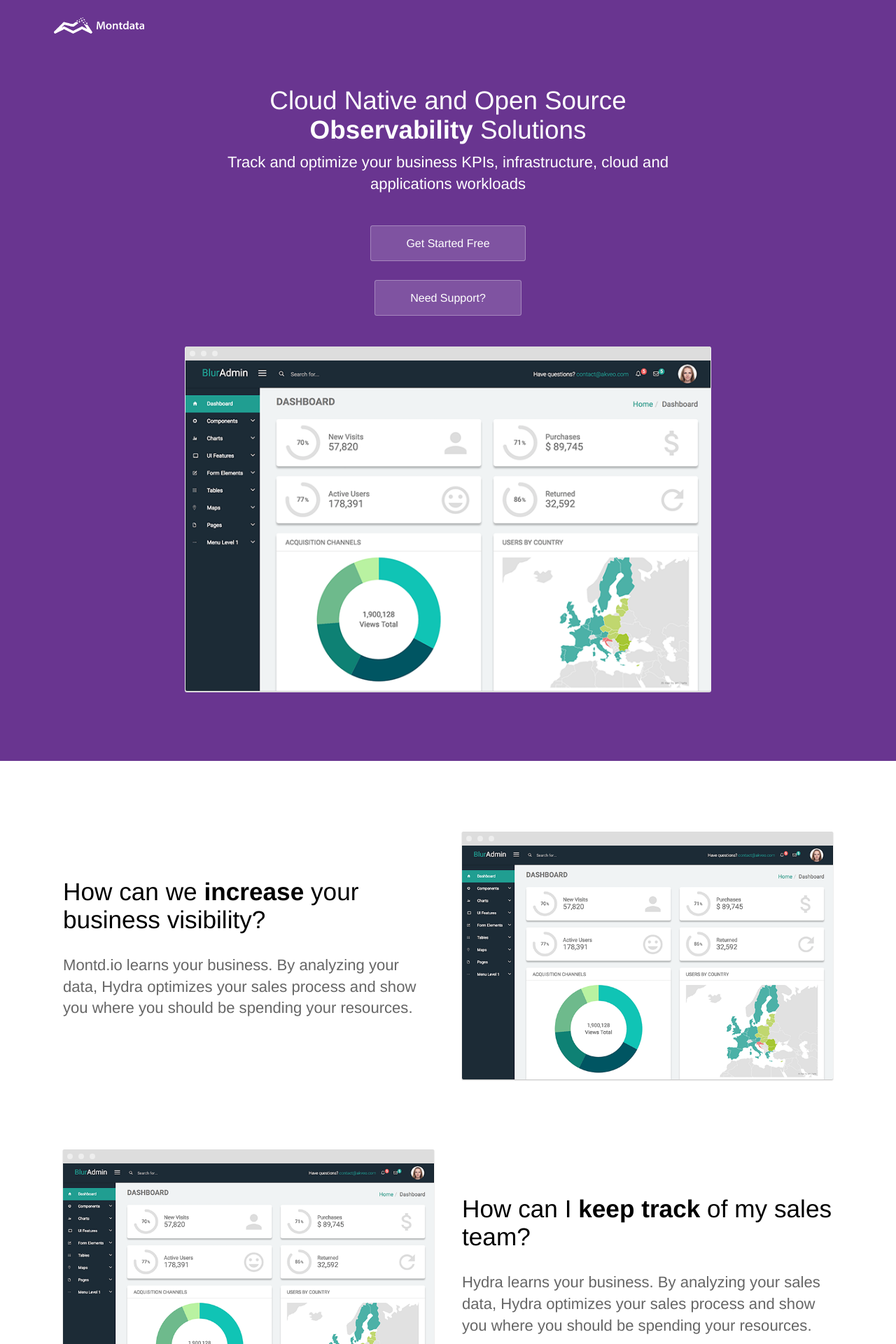
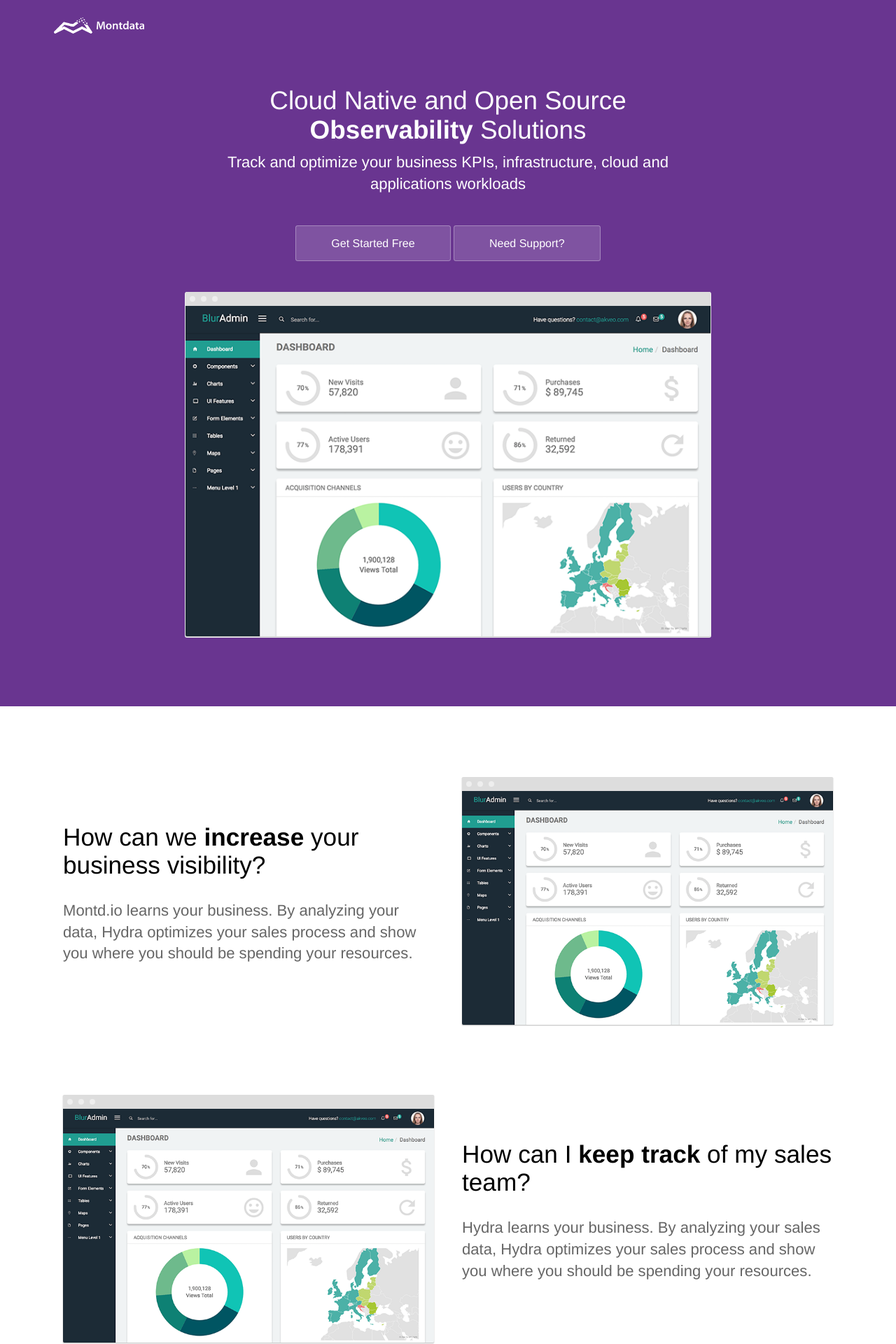
Before and after one commit to MDD-User/montd.io, a Jekyll site: the page built from docs/index.html, in a window 1280 px wide. Shown: the top 1920 px of the page at 70% size. Built offline with Jekyll 4.4.1, drawn with Linux system fonts in a browser that asks for light colours.

Commit message:
Update index.html

```diff
--- a/docs/index.html
+++ b/docs/index.html
@@ -6,8 +6,7 @@
 	<div class="text-container">
 		<h1 class="editable">Cloud Native and Open Source <strong>Observability</strong> Solutions</h1>
 		<p class="subtext editable">Track and optimize your business KPIs, infrastructure, cloud and applications workloads</p>
-		<div class="cta button alt"><a href="{{ site.baseurl }}/contact/">Get Started Free</a></div>
-		<div class="cta button alt"><a href="{{ site.baseurl }}/support/">Need Support?</a></div>
+		<div class="cta button alt"><a href="{{ site.baseurl }}/contact/">Get Started Free</a> <a href="{{ site.baseurl }}/support/">Need Support?</a></div>
 		<div>
 			<img src="{{ site.baseurl }}/images/dashboard.png" alt="Screenshot" class="screenshot editable" />
 		</div>
```
